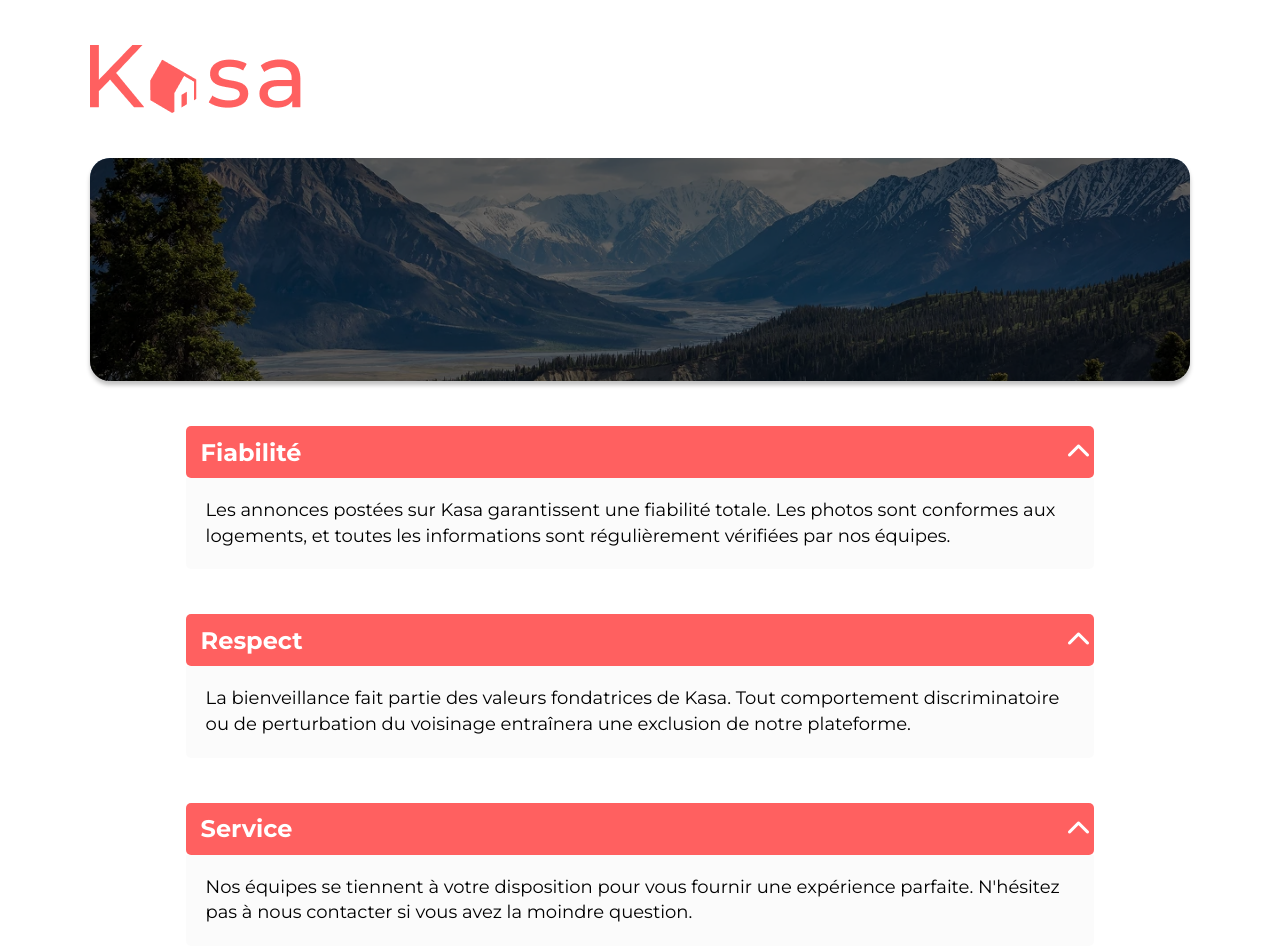
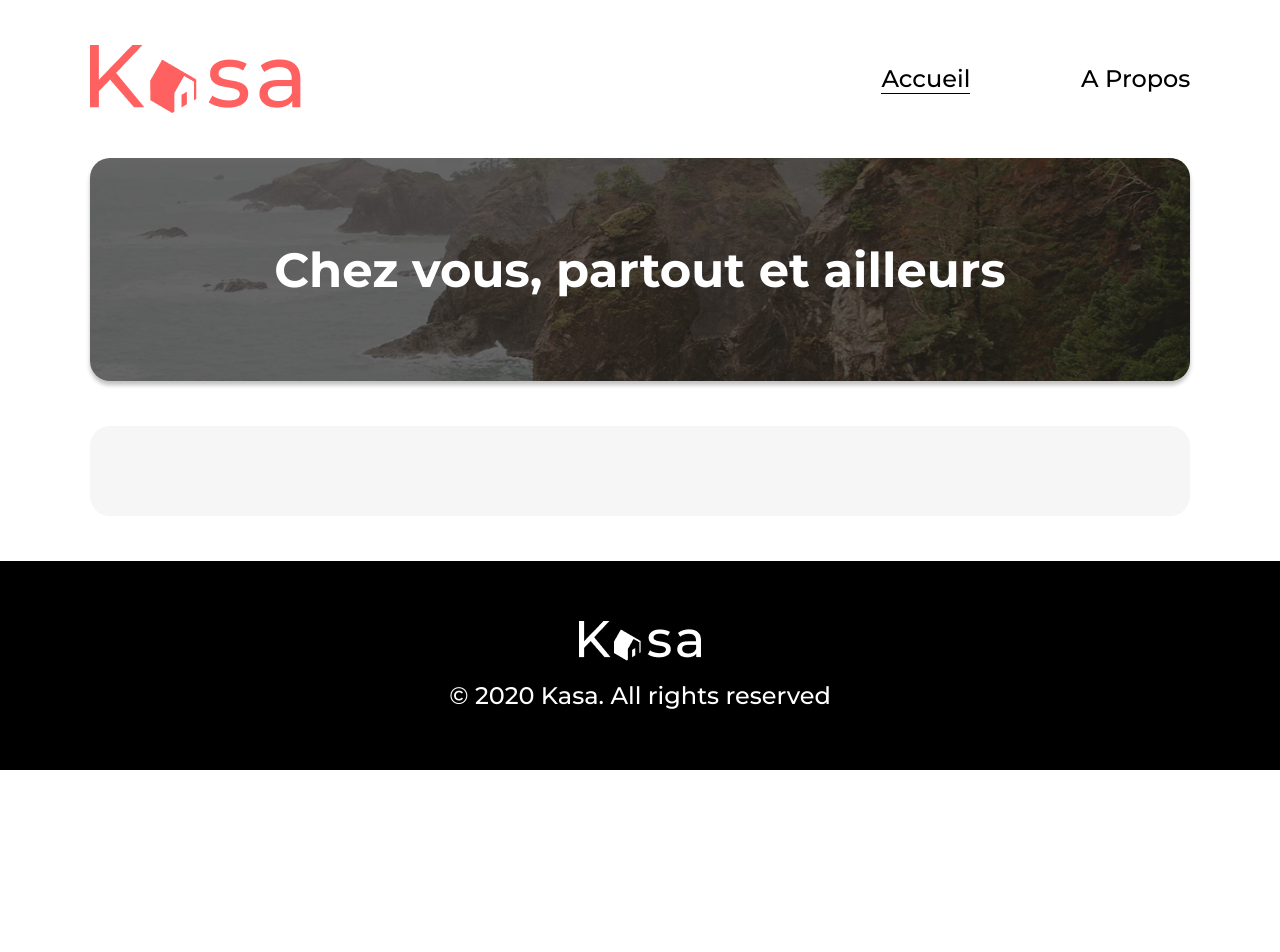
Before and after one commit to pnouhen/Kasa---React---OpenClassrooms, a React (Vite) app: page / in a window 1280 px wide. Shown: the top 952 px of the page. After the commit the page ends 800 px from the top, so only its background shows below. Built offline with nearby package versions, Linux system fonts and the light colour scheme; a web font is replaced by a local one.

Commit message:
Mise en place du nav avec le header dans toutes les pages + Modification SCSS suite à plusieurs petites erreurs

```diff
--- a/package.json
+++ b/package.json
@@ -13,6 +13,7 @@
   "dependencies": {
     "react": "^19.0.0",
     "react-dom": "^19.0.0",
+    "react-router-dom": "^7.2.0",
     "sass": "^1.85.0"
   },
   "devDependencies": {
--- a/src/App.jsx
+++ b/src/App.jsx
@@ -1,21 +1,38 @@
 import "./styles/body.scss";
-import Header from "./components/Header.jsx";
-// import Accueil from './components/Accueil.jsx'
+import Accueil from "./components/Accueil.jsx";
 import APropos from "./components/APropos.jsx";
-// import Logement from "./components/Logement.jsx";
-// import Error404 from "./components/Error404.jsx";
-import Footer from "./components/Footer.jsx";
+import Error404 from "./components/Error404.jsx";
+import { createBrowserRouter, RouterProvider } from "react-router-dom";
+
+// Définition des routes dans le router
+const router = createBrowserRouter([
+  {
+    path: "/",
+    element: (
+      <div>
+        <Accueil />
+      </div>
+    ),
+  },
+  {
+    path: "/a-propos",
+    element: (
+      <div>
+        <APropos />
+      </div>
+    ),
+  },
+  {
+    path: "*",
+    element: <div>
+        <Error404 />
+    </div>,
+  },
+]);
 
 function App() {
   return (
-    <>
-      <Header />
-      {/* <Accueil /> */}
-      <APropos />
-      {/* <Logement /> */}
-      {/* <Error404 /> */}
-      <Footer />
-    </>
+    <RouterProvider router={router} />
   );
 }
 
--- a/src/components/APropos.jsx
+++ b/src/components/APropos.jsx
@@ -1,28 +1,45 @@
+import Header from "./Header.jsx";
 import Banner from "./Banner";
 import img from "../assets/img/A-Propos.webp";
 import Filter from "./Filter";
+import Footer from "./Footer.jsx";
+
 export default function APropos() {
   return (
     <>
-    <Banner
-            picture={img}
-            descriptionPicture="Bannière de l'A Propos"
-          ></Banner>
-      <Filter title="Fiabilité" content="Les annonces postées sur Kasa garantissent une fiabilité totale. Les
+      <Header />
+      <Banner
+        picture={img}
+        descriptionPicture="Bannière de l'A Propos"
+      ></Banner>
+      <Filter
+        title="Fiabilité"
+        content="Les annonces postées sur Kasa garantissent une fiabilité totale. Les
           photos sont conformes aux logements, et toutes les informations sont
-          régulièrement vérifiées par nos équipes."></Filter>
-      <Filter title="Respect" content="La bienveillance fait partie des valeurs fondatrices de Kasa. Tout
+          régulièrement vérifiées par nos équipes."
+      ></Filter>
+      <Filter
+        title="Respect"
+        content="La bienveillance fait partie des valeurs fondatrices de Kasa. Tout
           comportement discriminatoire ou de perturbation du voisinage
-          entraînera une exclusion de notre plateforme."></Filter>
-      <Filter title="Service" content="Nos équipes se tiennent à votre disposition pour vous fournir une
-          expérience parfaite. N&apos;hésitez pas à nous contacter si vous avez
-          la moindre question."></Filter>
-          <Filter title="Sécurité" content="La sécurité est la priorité de Kasa. Aussi bien pour nos hôtes que
+          entraînera une exclusion de notre plateforme."
+      ></Filter>
+      <Filter
+        title="Service"
+        content="Nos équipes se tiennent à votre disposition pour vous fournir une
+          expérience parfaite. N'hésitez pas à nous contacter si vous avez
+          la moindre question."
+      ></Filter>
+      <Filter
+        title="Sécurité"
+        content="La sécurité est la priorité de Kasa. Aussi bien pour nos hôtes que
           pour les voyageurs, chaque logement correspond aux critères de
           sécurité établis par nos services. En laissant une note aussi bien à
-          l&apos;hôte qu&apos;au locataire, cela permet à nos équipes de
+          l'hôte qu'au locataire, cela permet à nos équipes de
           vérifier que les standards sont bien respectés. Nous organisons
-          également des ateliers sur la sécurité domestique pour nos hôtes."></Filter>
+          également des ateliers sur la sécurité domestique pour nos hôtes."
+      ></Filter>
+      <Footer />
     </>
   );
 }
--- a/src/components/Accueil.jsx
+++ b/src/components/Accueil.jsx
@@ -1,15 +1,20 @@
 import "../styles/accueil.scss";
+import Header from "./Header.jsx";
 import Banner from "./Banner";
+import Footer from "./Footer.jsx";
+
 import img from "../assets/img/accueil.webp";
 export default function Accueil() {
   return (
     <>
+      <Header />
       <Banner
         picture={img}
         descriptionPicture="Bannière de l'accueil"
         title="Chez vous, partout et ailleurs"
       ></Banner>
       <section></section>
+      <Footer />
     </>
   );
 }
--- a/src/components/Error404.jsx
+++ b/src/components/Error404.jsx
@@ -1,10 +1,15 @@
+import Header from "./Header.jsx";
+import Footer from "./Footer.jsx";
 import "../styles/error404.scss";
+
 export default function Logement() {
   return (
     <>
+      <Header />
       <h1>404</h1>
-      <p>Oups! La page que vous demandez n&apos;existe pas.</p>
+      <p className="descriptionError">Oups! La page que vous demandez n&apos;existe pas.</p>
       <a>Retourner sur la page d’accueil</a>
+      <Footer />
     </>
   );
 }
--- a/src/components/Header.jsx
+++ b/src/components/Header.jsx
@@ -1,11 +1,28 @@
-import "../styles/header.scss"
-
+import { NavLink } from "react-router-dom";
+import "../styles/header.scss";
 export default function Header() {
   return (
     <header>
       <img src="./src/assets/logo/logo-red.png"></img>
       <nav>
-
+        <ul>
+          <li className="accueil">
+            <NavLink
+              to="/"
+              className={({ isActive }) => (isActive ? "active" : "")}
+            >
+              Accueil
+            </NavLink>
+          </li>
+          <li className="aPropos">
+            <NavLink
+              to="/a-propos"
+              className={({ isActive }) => (isActive ? "active" : "")}
+            >
+              A Propos
+            </NavLink>
+          </li>
+        </ul>
       </nav>
     </header>
   );
--- a/src/styles/error404.scss
+++ b/src/styles/error404.scss
@@ -17,7 +17,7 @@ color: rgba(255, 96, 96, 1);
     font-size: 96px;
  }
 }
-p{
+.descriptionError{
     font-weight: 500;
     font-size: 36px;
     color: rgba(255, 96, 96, 1);
--- a/src/styles/filter.scss
+++ b/src/styles/filter.scss
@@ -26,7 +26,7 @@
         font-size: 13px;
       }
     }
-    .fa-solid {
+    i {
       width: 32px;
       height: 32px;
       color: white;
@@ -34,22 +34,29 @@
       justify-content: center;
       align-items: center;
       font-size: 24px;
+      transition: transform 400ms ease;
       @media screen and (max-width: 768px) {
         font-size: 16px;
       }
     }
+    .rotate {
+      transform: rotate(-180deg);
     }
-  p{
-    font-size: 18px;
+  }
+  p {
     background: rgba(246, 246, 246, 0.45);
     padding: 20px;
     line-height: 25.67px;
     border-bottom-right-radius: 5px;
     border-bottom-left-radius: 5px;
     margin: 0;
+    font-size: 18px;
+    text-align: left;
     @media screen and (max-width: 768px) {
       font-size: 11px;
     }
   }
-
+  .close{
+    display: none;
   }
+}
--- a/src/styles/header.scss
+++ b/src/styles/header.scss
@@ -13,16 +13,19 @@ header {
     }
   }
   nav {
-    margin: 0;
-    padding: 0;
-    display: flex;
-    justify-content: space-between;
     width: 309px;
     @media screen and (max-width: 768px) {
       width: auto;
-      gap: 26px;
     }
+    ul {
+      display: flex;
+      justify-content: space-between;
+      padding: 0;
+      margin: 0;
+      li {
+        list-style-type: none;
         a {
+          margin: 0;
           font-weight: 500;
           font-size: 24px;
           text-decoration: none;
@@ -30,9 +33,11 @@ header {
           @media screen and (max-width: 768px) {
             font-size: 12px;
           }
-    }
-  }
-  #accueil {
+          &.active {
             border-bottom: 1px solid black;
           }
         }
+      }
+    }
+  }
+}
```
Also changed, not shown: 1 other file (tests, documents, lock files or other folders). Lines whose indentation alone changed are shown as unchanged.
